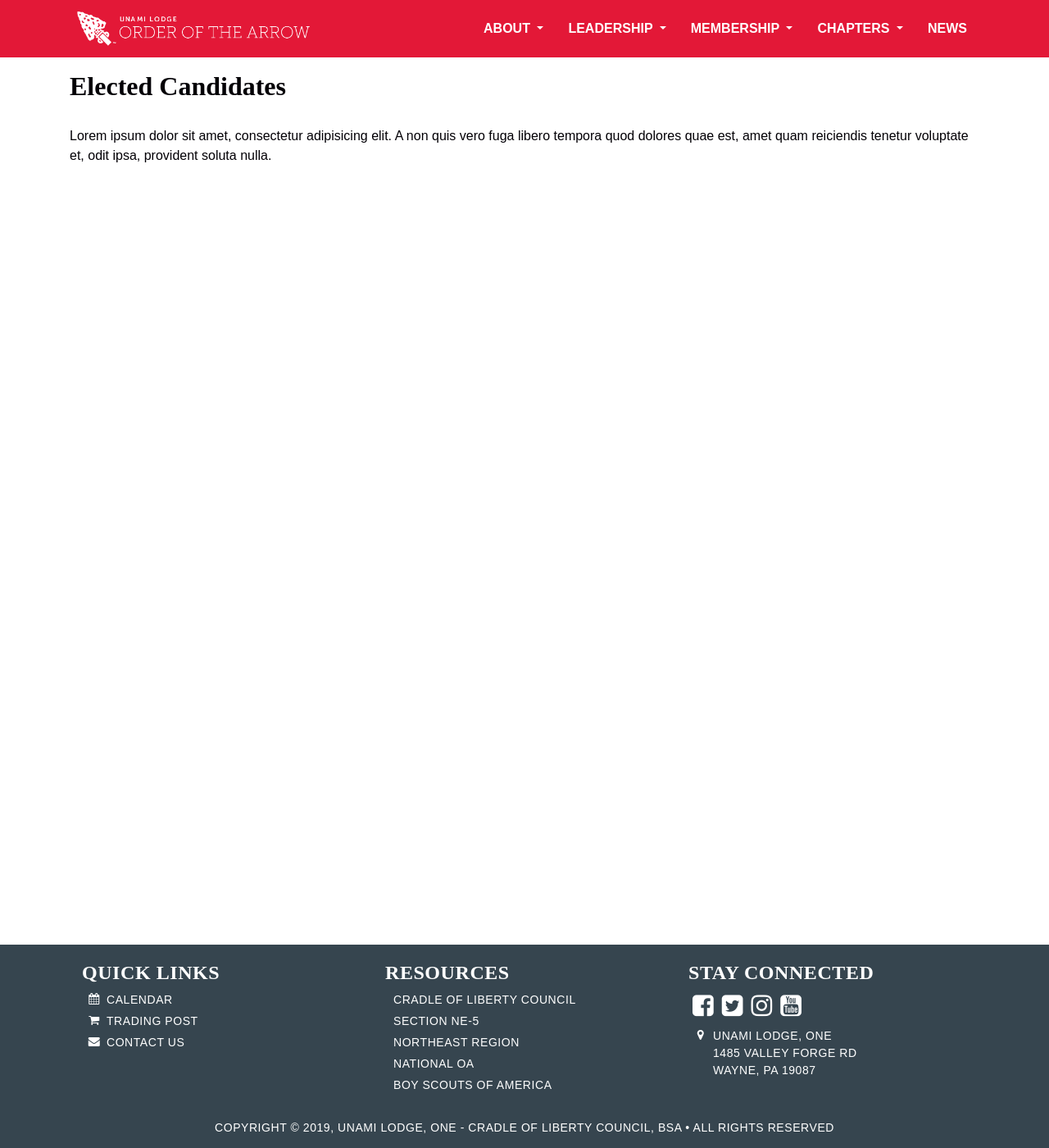
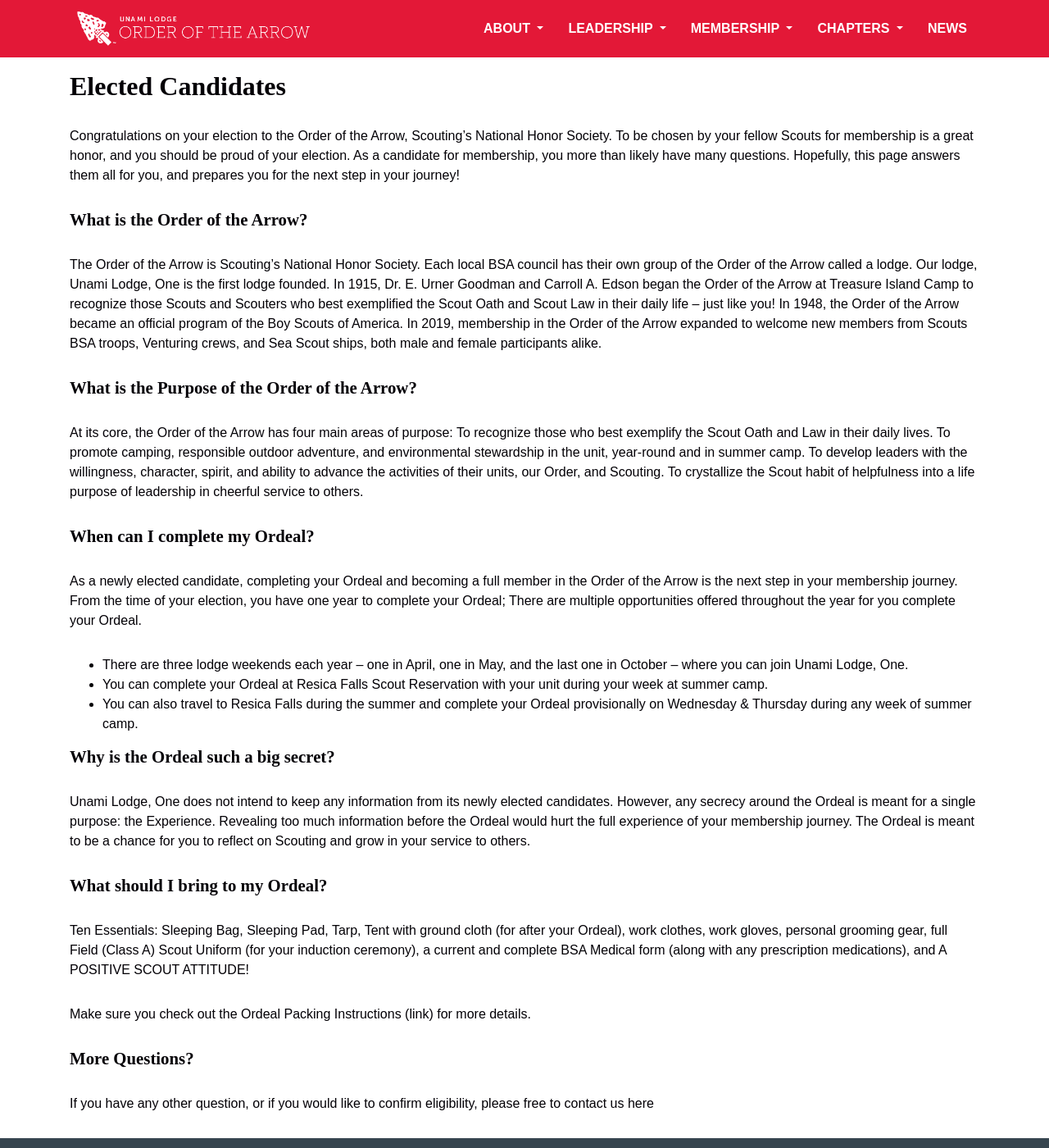
Before and after one commit to colbsa/UnamiLodge.org, a Jekyll site: the page built from electedcandidates.md, in a window 1280 px wide and 1400 px high. Shown: the whole window at 82% size. Built offline with Jekyll 4.4.1, drawn with Linux system fonts in a browser that asks for light colours; some web fonts are replaced.

Commit message:
all the things

```diff
--- a/_layouts/page.html
+++ b/_layouts/page.html
@@ -4,7 +4,7 @@
 <div class="container content">
     <div class="row">
         <div class="col mx-auto">
-            <h2>{{page.title}}</h2>
+            <h1>{{page.title}}</h1>
             {{content}}
         </div>
     </div>
--- a/_layouts/portal.html
+++ b/_layouts/portal.html
@@ -7,7 +7,7 @@
 <div class="container content">
     <div class="row">
         <div class="col mx-auto">
-            <h2>{{page.title}}</h2>
+            <h1>{{page.title}}</h1>
             {{content}}
         </div>
     </div>
--- a/assets/custom/css/style.css
+++ b/assets/custom/css/style.css
@@ -67,7 +67,7 @@
 	--site-black: var(--oa-black);
 	--site-primary: var(--oa-red);
 	--site-accent-dark: var(--oa-grey);
-	--site-accent-light: var(--oa-blue);
+	--site-accent-light: var(--oa-red);
 
 	--page-background: var(--site-white);
 	--page-text: var(--site-black);
@@ -96,6 +96,12 @@
 h4, h5, h6 {
   font-weight: 800;
   font-family: 'museo-sans', sans-serif;
+}
+h1 {
+  font-size: 2rem;
+}
+h2 {
+  font-size: 1.3rem;
 }
 a {
   color: var(--site-accent-light);
--- a/electedcandidates.md
+++ b/electedcandidates.md
@@ -3,4 +3,52 @@
 layout: page
 ---
 
-Lorem ipsum dolor sit amet, consectetur adipisicing elit. A non quis vero fuga libero tempora quod dolores quae est, amet quam reiciendis tenetur voluptate et, odit ipsa, provident soluta nulla.
+Congratulations on your election to the Order of the Arrow, Scouting’s National Honor Society.
+To be chosen by your fellow Scouts for membership is a great honor, and you should be proud of
+your election. As a candidate for membership, you more than likely have many questions.
+Hopefully, this page answers them all for you, and prepares you for the next step in your
+journey!
+
+<h2>What is the Order of the Arrow?</h2>
+The Order of the Arrow is Scouting’s National Honor Society. Each local BSA council has their own group of the
+Order of the Arrow called a lodge. Our lodge, Unami Lodge, One is the first lodge founded. In 1915, Dr. E. Urner
+Goodman and Carroll A. Edson began the Order of the Arrow at Treasure Island Camp to recognize those Scouts
+and Scouters who best exemplified the Scout Oath and Scout Law in their daily life – just like you! In 1948, the
+Order of the Arrow became an official program of the Boy Scouts of America. In 2019, membership in the Order of
+the Arrow expanded to welcome new members from Scouts BSA troops, Venturing crews, and Sea Scout ships,
+both male and female participants alike.
+
+<h2>What is the Purpose of the Order of the Arrow?</h2>
+At its core, the Order of the Arrow has four main areas of purpose: To recognize those who best exemplify the Scout
+Oath and Law in their daily lives. To promote camping, responsible outdoor adventure, and environmental
+stewardship in the unit, year-round and in summer camp. To develop leaders with the willingness, character, spirit,
+and ability to advance the activities of their units, our Order, and Scouting. To crystallize the Scout habit of
+helpfulness into a life purpose of leadership in cheerful service to others.
+
+<h2>When can I complete my Ordeal?</h2>
+As a newly elected candidate, completing your Ordeal and becoming a full member in the Order of the Arrow is the
+next step in your membership journey. From the time of your election, you have one year to complete your Ordeal;
+There are multiple opportunities offered throughout the year for you complete your Ordeal.
+- There are three lodge weekends each year – one in April, one in May, and the last one in October – where
+you can join Unami Lodge, One.
+- You can complete your Ordeal at Resica Falls Scout Reservation with your unit during your week at
+summer camp.
+- You can also travel to Resica Falls during the summer and complete your Ordeal provisionally on
+Wednesday &amp; Thursday during any week of summer camp.
+
+<h2>Why is the Ordeal such a big secret?</h2>
+Unami Lodge, One does not intend to keep any information from its newly elected candidates. However, any
+secrecy around the Ordeal is meant for a single purpose: the Experience. Revealing too much information before the
+Ordeal would hurt the full experience of your membership journey. The Ordeal is meant to be a chance for you to
+reflect on Scouting and grow in your service to others.
+
+<h2>What should I bring to my Ordeal?</h2>
+Ten Essentials: Sleeping Bag, Sleeping Pad, Tarp, Tent with ground cloth (for after your Ordeal), work clothes,
+work gloves, personal grooming gear, full Field (Class A) Scout Uniform (for your induction ceremony), a current
+and complete BSA Medical form (along with any prescription medications), and A POSITIVE SCOUT
+ATTITUDE!
+
+Make sure you check out the Ordeal Packing Instructions (link) for more details.
+
+<h2>More Questions?</h2>
+If you have any other question, or if you would like to confirm eligibility, please free to contact us here
```
Also changed, not shown: brotherhood.md (+7 -1 lines), history-narrative.md (added, +22 -0 lines), history.md (+0 -3 lines), newmembers.md (added, +63 -0 lines).
